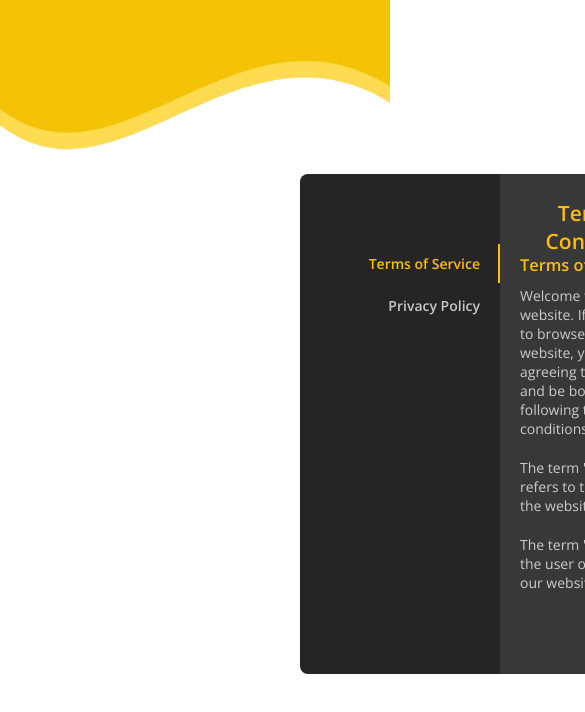
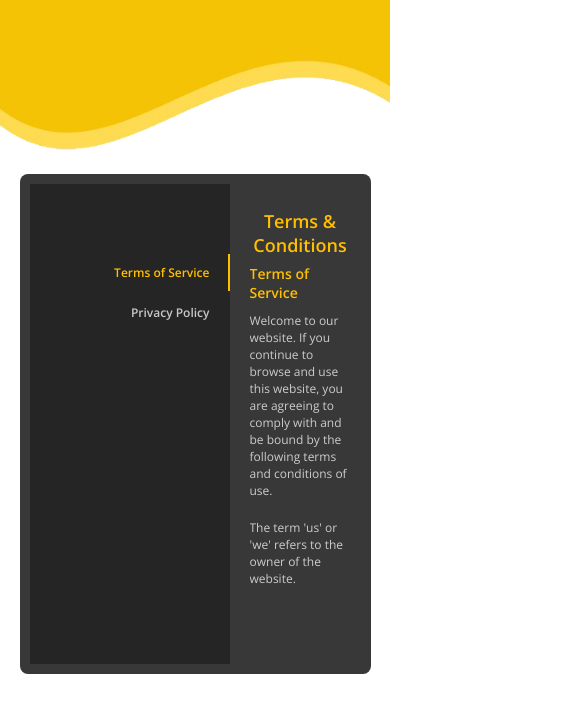
Before and after one commit to Senuda004/SDGP-CS14-Front-end, a React (Create React App) app: page /terms in a window 390 px wide. Shown: the top 712 px of the page, 585 px wide, since content can reach past the window. Built offline with nearby package versions, Linux system fonts and the light colour scheme.

Commit message:
Added media quaries

```diff
--- a/src/components/pages/terms.css
+++ b/src/components/pages/terms.css
@@ -29,6 +29,7 @@ body{
   overflow: hidden;
   margin-left: 300px;
   margin-top: 20px;
+  margin-bottom: 50px;
 }
 
 .tc_wrap .tabs_list{
@@ -117,3 +118,23 @@ body{
   cursor: pointer;
   transition: all 0.5s ease;
 }
+
+@media only screen and (max-width: 900px) {
+  .tc_wrap {
+    margin-left: 15px;
+  }
+}
+
+@media only screen and (max-width: 600px) {
+  .tc_wrap {
+    width: 90%;
+    margin-left: auto;
+    margin-right: auto;
+    padding: 10px;
+    font-size: 12px;
+  }
+
+  .tabs_list ul {
+    padding: 20px;
+  }
+}
```
